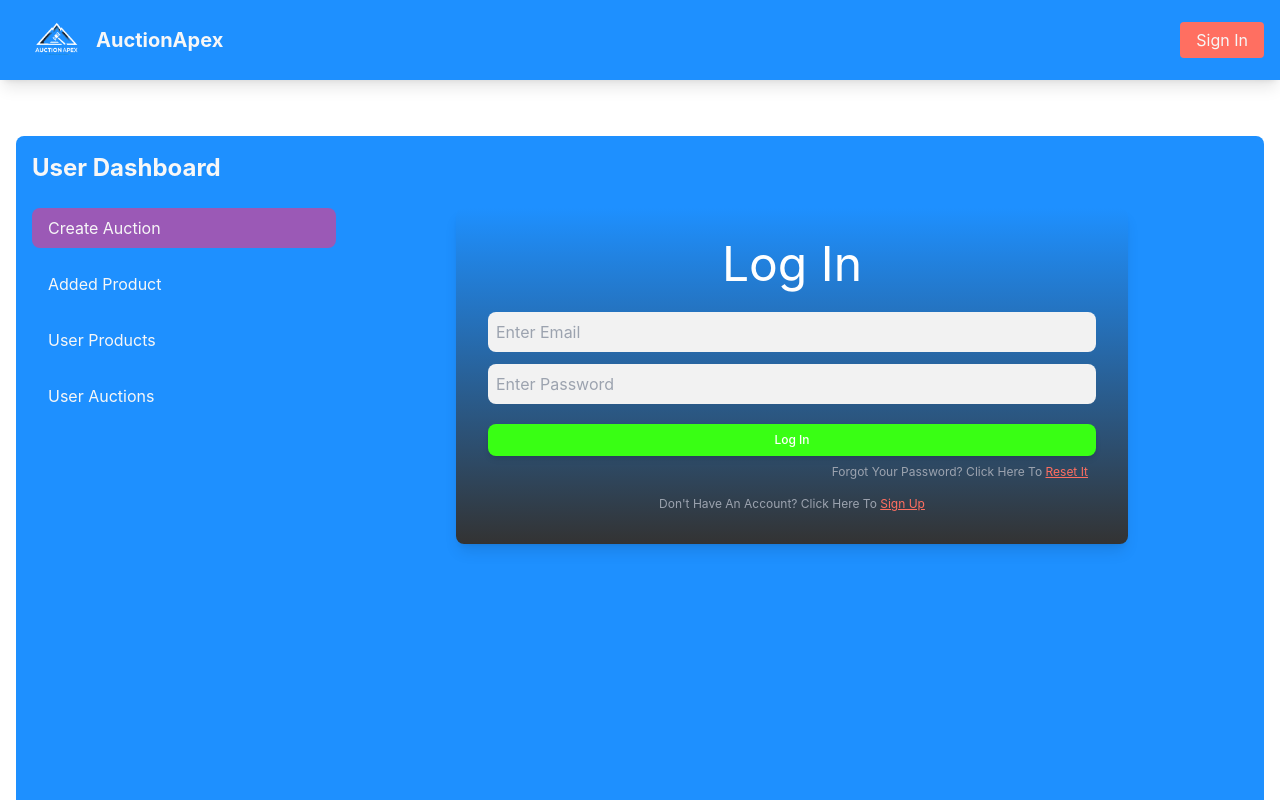
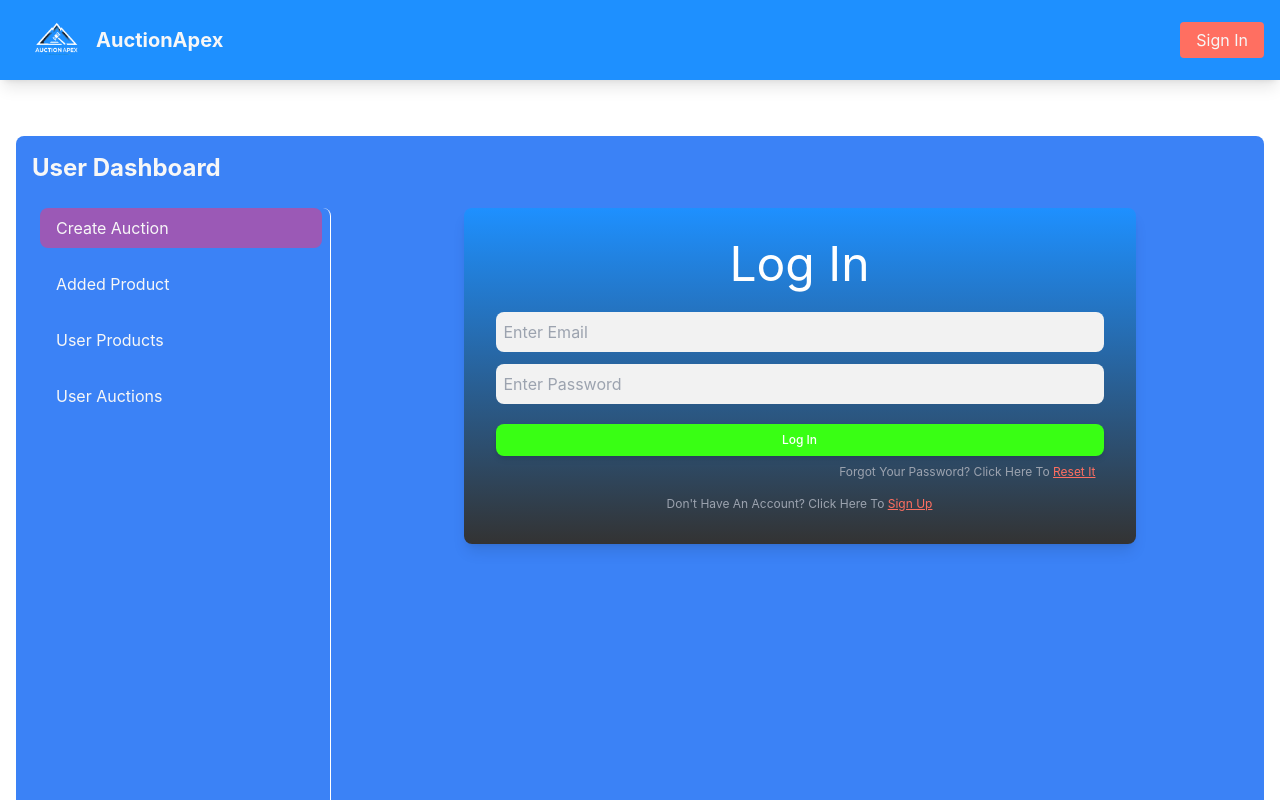
Before and after one commit to Hamza123Hussain/auction_apex, a React (Create React App) app: page /Dashboard in a window 1280 px wide. Shown: the top 800 px of the page. Built offline with nearby package versions, Linux system fonts and the light colour scheme.

Commit message:
simplified the code

```diff
--- a/src/components/User/Dashboard.tsx
+++ b/src/components/User/Dashboard.tsx
@@ -3,10 +3,11 @@ import Login from '../Auth/Login'
 import { Home } from 'lucide-react'
 import Navbar from '../Navbar'
 import ResetPassword from '../Auth/ResetPassword'
+import ProductForm from '../Product/CreateProduct'
 
 const tabs = [
   { name: 'Create Auction', value: 'CreateAuction', component: <Login /> },
-  { name: 'Added Product', value: 'AddedProduct', component: <Home /> },
+  { name: 'Added Product', value: 'AddedProduct', component: <ProductForm /> },
   { name: 'User Products', value: 'UserProducts', component: <Navbar /> },
   { name: 'User Auctions', value: 'UserAuctions', component: <footer /> },
 ]
@@ -20,15 +21,15 @@ const Dashboard = () => {
   }
 
   return (
-    <div className="min-h-screen bg-electricBlue rounded-lg text-softWhite">
+    <div className="min-h-screen bg-blue-500 rounded-lg text-softWhite">
       <div className="container mx-auto p-4">
         <div className="flex justify-between items-center">
           <h1 className="text-2xl font-bold">User Dashboard</h1>
         </div>
         <div className="mt-6">
-          <div className="flex flex-col md:flex-row">
+          <div className="flex flex-col md:flex-row md:gap-5">
             <div className="md:w-1/4">
-              <nav className="space-y-4">
+              <nav className="space-y-4 md:border-r  border-b-2 border-white px-2 md:min-h-screen md:rounded-lg">
                 {tabs.map((tab) => (
                   <button
                     key={tab.value}
```
